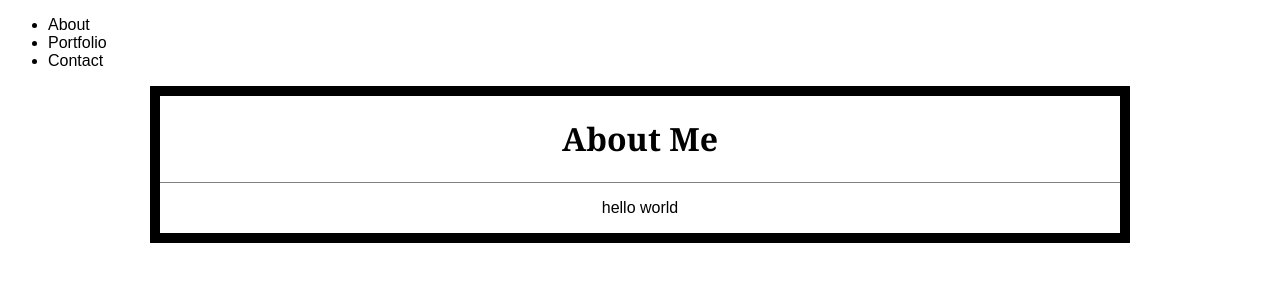
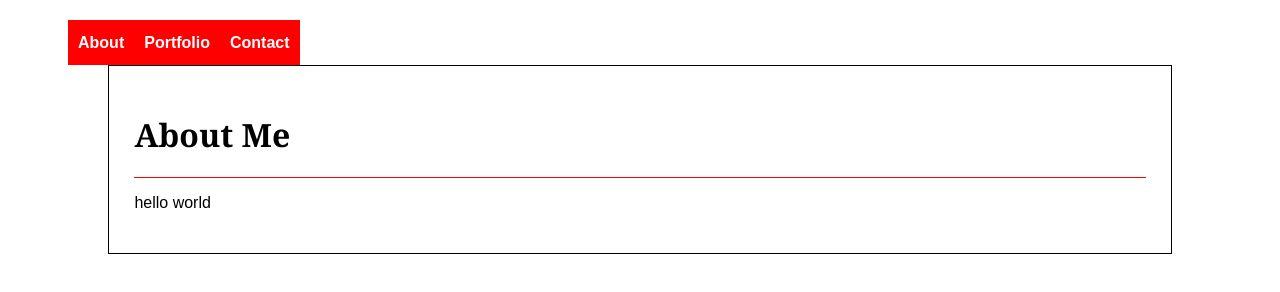
Before and after one commit to PapaWuski/Basic-Portfolio, a plain HTML site: page index.html in a window 1280 px wide. Drawn offline with Linux system fonts and the light colour scheme.

Commit message:
added basic nav bar

```diff
--- a/assets/css/style.css
+++ b/assets/css/style.css
@@ -4,17 +4,36 @@
 h1{
     font-family: 'Georgia', Times, Times New Roman, serif;
 }
-.mainContent{
-    width: 960px;
-    margin: 0 auto;
+nav.menu ul{
+    list-style: none;
+    margin: 20px;
+}
+nav.menu li{
+    float: left;
+    padding:10px;
+    background-color: red;
     text-align: center;
+}
+nav.menu li:hover{
+    background-color: blue;
+}
+nav.menu a{
+    text-decoration: none;
+    line-height: 25px;
+    color: white;
+    font-weight: bold;
+}
+.content{
+    clear:both;
+    width: 80%;
+    margin: 5% auto;
     border-style: solid;
-    border-width: 10px;
+    border-width: 1px;
     overflow: auto;
+    padding: 2%;
 }
 .longLine{
-    background-color: grey;
-    padding-left: 5%;
-    padding-right: 5%;
+    position: relative;
+    background-color: red;
     height: 1px;
 }
--- a/index.html
+++ b/index.html
@@ -11,16 +11,15 @@
 <body>
     <nav class="menu">
         <ul>
-            <li>About</li>
-            <li>Portfolio</li>
-            <li>Contact</li>
+            <li><a href="index.html">About</a></li>
+            <li><a href="portfolio.html">Portfolio</a></li>
+            <li><a href="contact.html">Contact</a></li>
         </ul>
     </nav>
-    <div class="mainContent">
-        <div class="testDiv">
-            <h1>About Me</h1>
-            <div class="longLine"></div>
-        </div>
+
+    <div class="content">
+        <h1>About Me</h1>
+        <div class="longLine"></div>
         <p>hello world</p>
     </div>
 </body>
```
